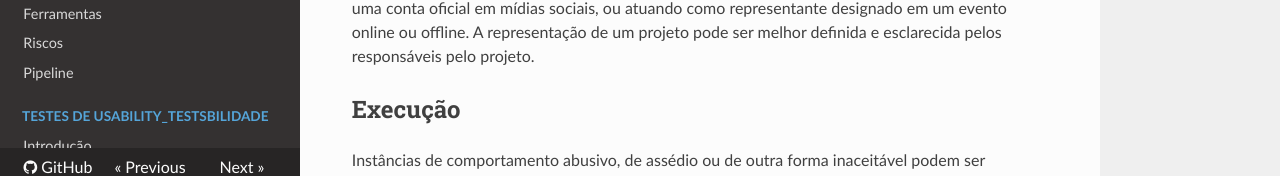
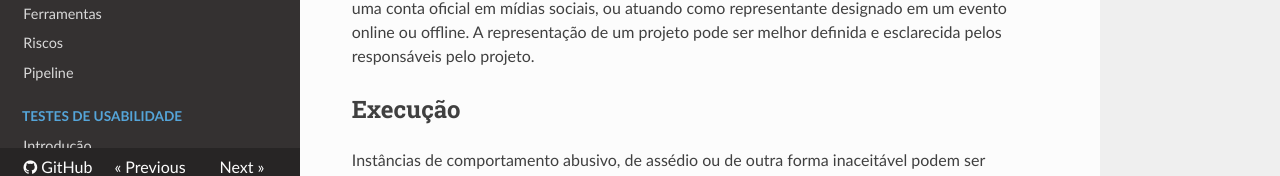
Before and after one commit to fga-eps-mds/2018.1-Dr-Down, an MkDocs documentation site: the page built from docs/CODE_OF_CONDUCT.md, in a window 1280 px wide and 900 px high, scrolled down 563 px. Shown: the part 712-888 px from the top of the window. Built offline with MkDocs 1.6.1, drawn with Linux system fonts in a browser that asks for light colours; nearby versions of some CDN libraries; old or Windows-style settings are respelled for this version of MkDocs.

Commit message:
Fixing the mkdocs
Fix mkdocs pages

```diff
--- a/mkdocs.yml
+++ b/mkdocs.yml
@@ -28,11 +28,11 @@ pages:
     - Ferramentas: eps/PROJECT_TOOLS.md
     - Riscos: eps/RISKS.md
     - Pipeline: eps/PIPELINE.md
-  - Testes de USABILITY_TESTSbilidade:
+  - Testes de Usabilidade:
     - Introdução: eps/usability_test/USABILITY_TESTS.md
-    - Relatorio 01: eps/usability_test/relatorio_01.md
-    - Relatorio 02: eps/usability_test/relatorio_02.md
-    - Relatorio 03: eps/usability_test/relatorio_03.md
+    - Relatório 01: eps/usability_test/relatorio_01.md
+    - Relatório 02: eps/usability_test/relatorio_02.md
+    - Relatório 03: eps/usability_test/relatorio_03.md
   - Sprint 0:
     - Planejamento: sprints/00/planning.md
     - Resultado: sprints/00/results.md
```
